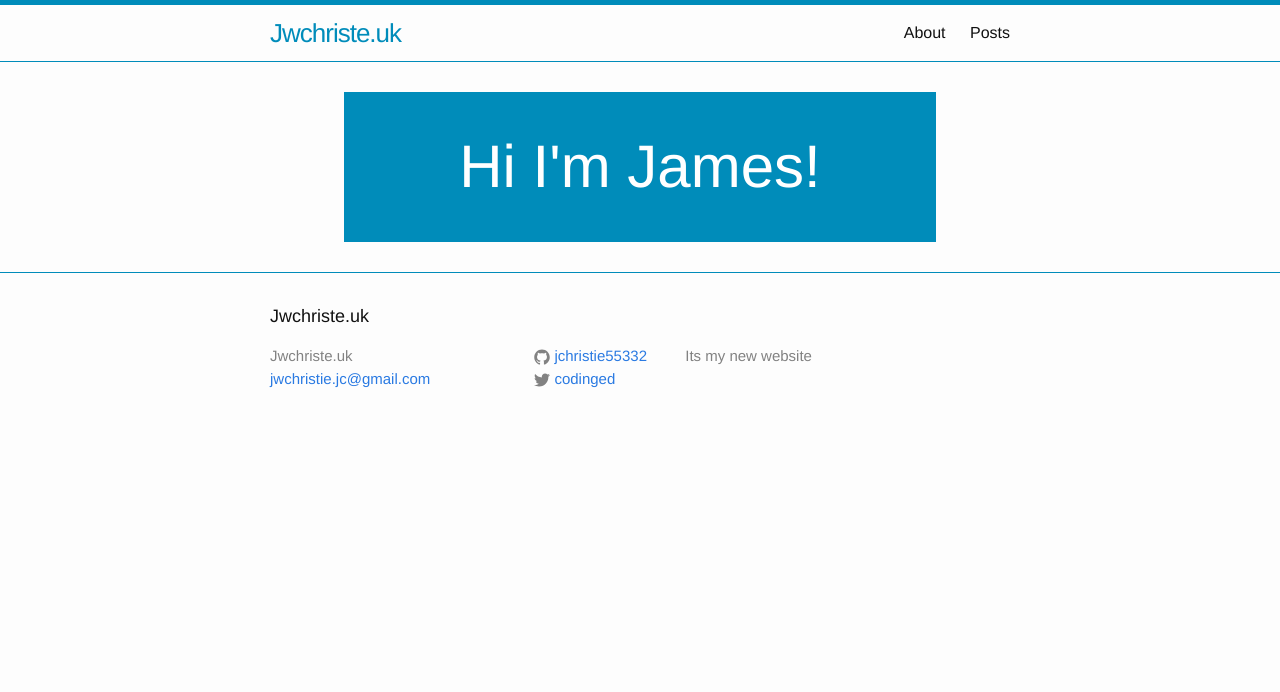
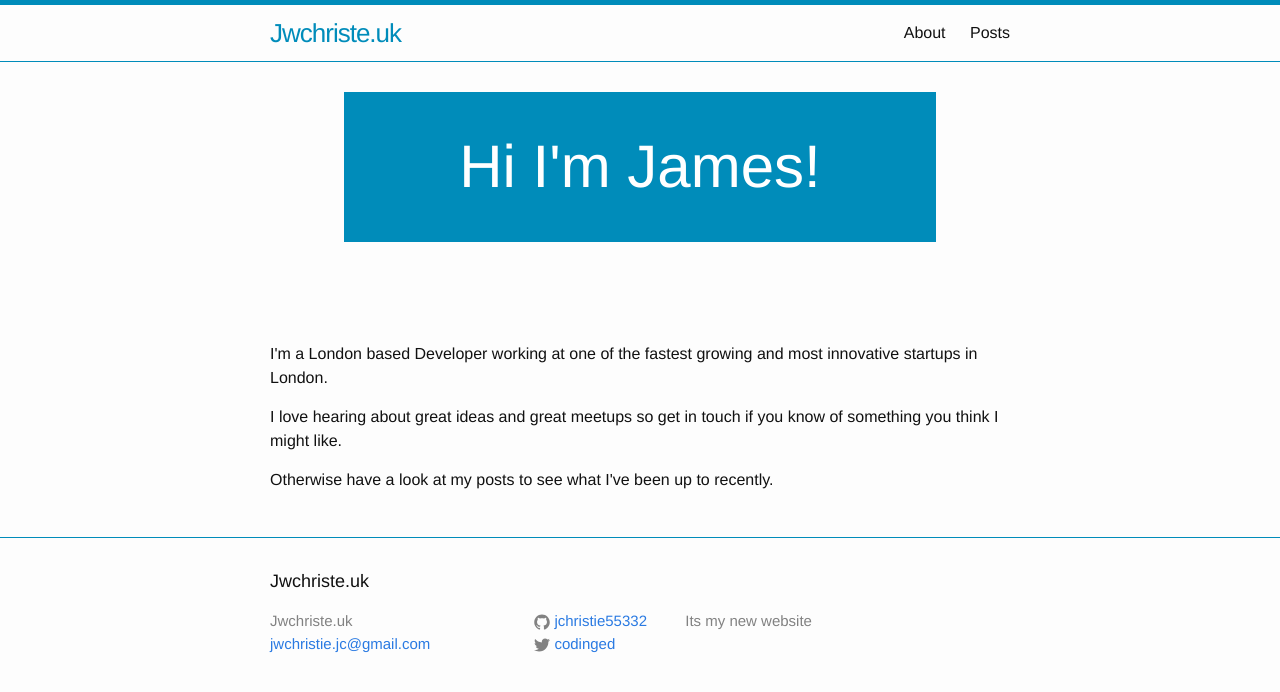
Before and after one commit to jchristie55332/new_jekyll, a Jekyll site: the page built from index.html, in a window 1280 px wide. Shown: the top 692 px of the page. Built offline with Jekyll 4.4.1, drawn with Linux system fonts in a browser that asks for light colours.

Commit message:
updated homepage

```diff
--- a/_sass/_custom.scss
+++ b/_sass/_custom.scss
@@ -11,3 +11,8 @@
     padding: 30px;
   }
 }
+
+.bottom-banner {
+  width: 100%;
+  padding: 100px 0 0 0;
+}
--- a/index.html
+++ b/index.html
@@ -6,4 +6,9 @@ layout: default
   <div class='top-banner'>
     <h1>Hi I'm James!</h1>
   </div>
+  <div class="bottom-banner">
+    <p>I'm a London based Developer working at one of the fastest growing and most innovative startups in London.</p>
+    <p>I love hearing about great ideas and great meetups so get in touch if you know of something you think I might like.</p>
+    <p>Otherwise have a look at my posts to see what I've been up to recently.</p>
+  </div>
 </div>
```
